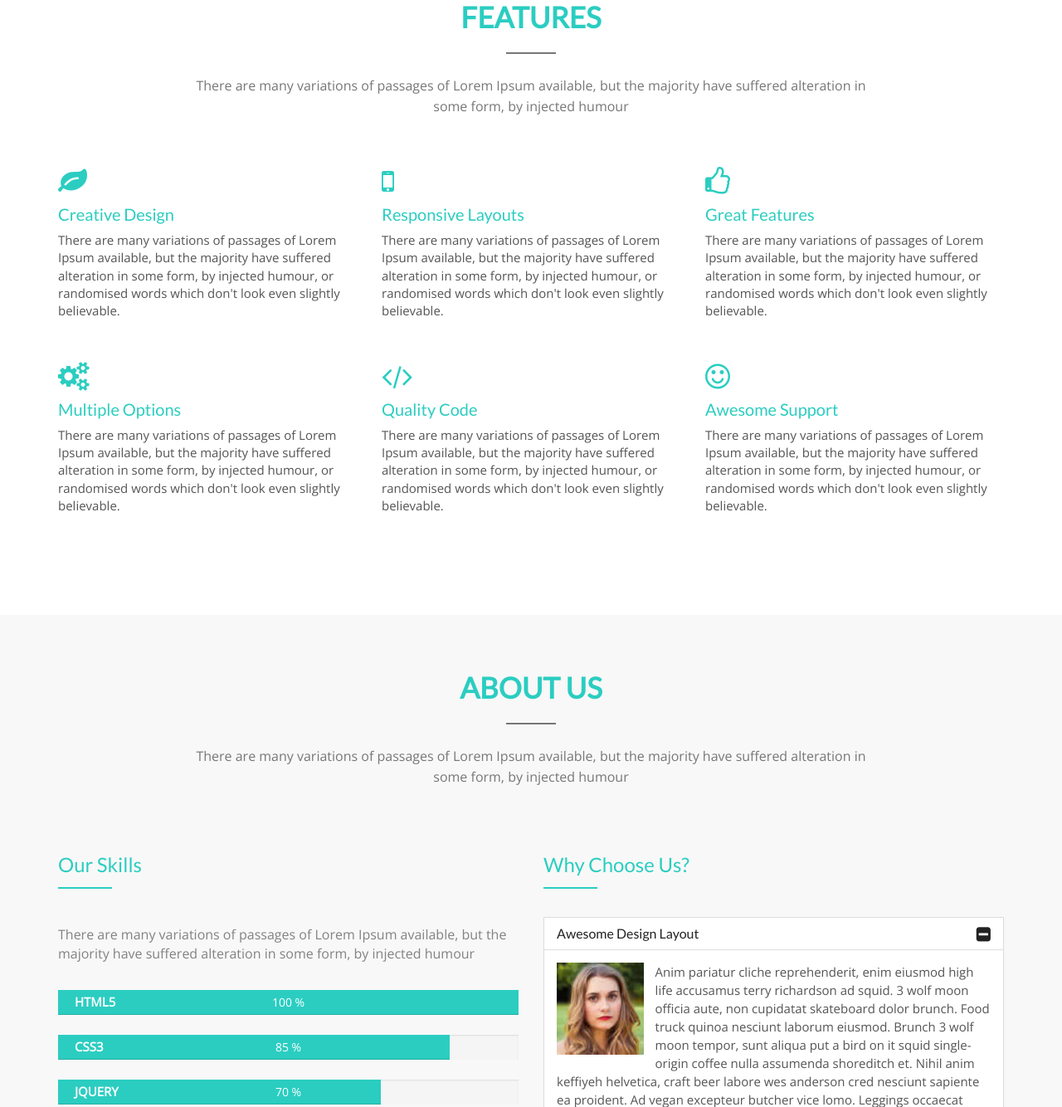
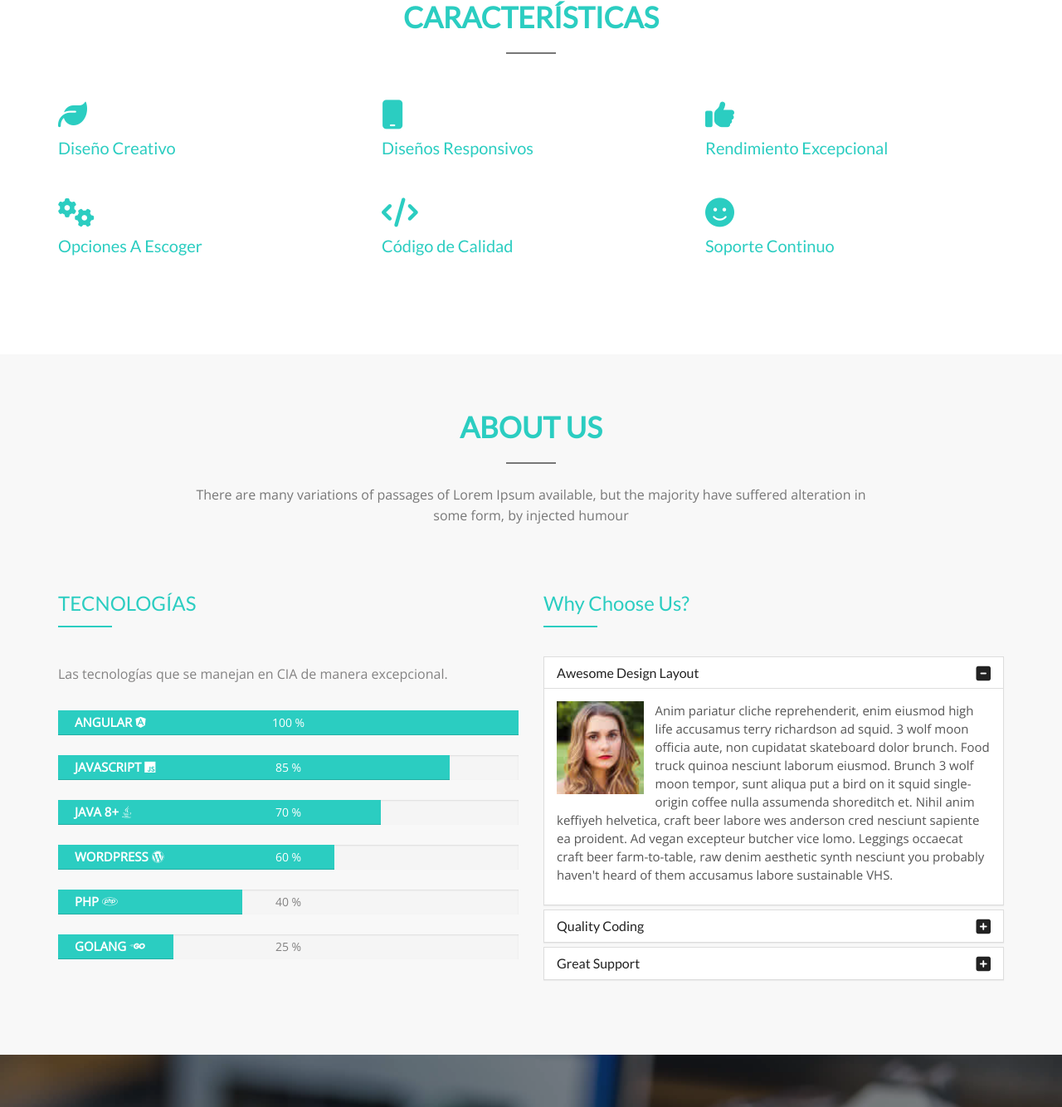
Before and after one commit to Dionisio202/Andes-Innovation-Corporation, a plain HTML site: page index.html in a window 1280 px wide. Shown: the part 789-2123 px from the top of the page at 83% size. Drawn offline with nearby package versions, Linux system fonts and the light colour scheme; animation ran at ten frames a second; a web font is replaced by a local one.

Commit message:
Cambios en index.html SKILLS AND CHARACTER.

```diff
--- a/index.html
+++ b/index.html
@@ -32,6 +32,7 @@
     <link href='https://fonts.googleapis.com/css?family=Open+Sans' rel='stylesheet' type='text/css'>
     <!-- Lato for Title -->
     <link href='https://fonts.googleapis.com/css?family=Lato' rel='stylesheet' type='text/css'>
+    <link rel="stylesheet" href="https://cdnjs.cloudflare.com/ajax/libs/font-awesome/6.5.1/css/all.min.css">
 
   </head>
   <body>
@@ -170,7 +171,7 @@
           </button>
           <!-- LOGO -->
           <!-- TEXT BASED LOGO -->
-          <a class="navbar-brand" href="index.html">Andes Innovation Corporation</a>
+          <a class="navbar-brand" href="index.html">Corporación de Innovación Andes</a>
           <!-- IMG BASED LOGO  -->
            <!-- <a class="navbar-brand" href="index.html"><img src="assets/images/logo.png" alt="logo"></a> -->
         </div>
@@ -248,9 +249,8 @@
       <div class="row">
         <div class="col-md-12">
           <div class="title-area">
-            <h2 class="title">Features</h2>
+            <h2 class="title">CARACTERÍSTICAS</h2>
             <span class="line"></span>
-            <p>There are many variations of passages of Lorem Ipsum available, but the majority have suffered alteration in some form, by injected humour</p>
           </div>
         </div>
         <div class="col-md-12">
@@ -259,43 +259,37 @@
               <div class="col-md-4 col-sm-6">
                 <div class="single-feature wow zoomIn">
                   <i class="fa fa-leaf feature-icon"></i>
-                  <h4 class="feat-title">Creative Design</h4>
-                  <p>There are many variations of passages of Lorem Ipsum available, but the majority have suffered alteration in some form, by injected humour, or randomised words which don't look even slightly believable.</p>
+                  <h4 class="feat-title">Diseño Creativo</h4>
                 </div>
               </div>
               <div class="col-md-4 col-sm-6">
                 <div class="single-feature wow zoomIn">
                   <i class="fa fa-mobile feature-icon"></i>
-                  <h4 class="feat-title">Responsive Layouts</h4>
-                  <p>There are many variations of passages of Lorem Ipsum available, but the majority have suffered alteration in some form, by injected humour, or randomised words which don't look even slightly believable.</p>
+                  <h4 class="feat-title">Diseños Responsivos</h4>
                 </div>
               </div>
               <div class="col-md-4 col-sm-6">
                 <div class="single-feature wow zoomIn">
                   <i class="fa fa-thumbs-o-up feature-icon"></i>
-                  <h4 class="feat-title">Great Features</h4>
-                  <p>There are many variations of passages of Lorem Ipsum available, but the majority have suffered alteration in some form, by injected humour, or randomised words which don't look even slightly believable.</p>
+                  <h4 class="feat-title">Rendimiento Excepcional</h4>
                 </div>
               </div>
               <div class="col-md-4 col-sm-6">
                 <div class="single-feature wow zoomIn">
                   <i class="fa fa-gears feature-icon"></i>
-                  <h4 class="feat-title">Multiple Options</h4>
-                  <p>There are many variations of passages of Lorem Ipsum available, but the majority have suffered alteration in some form, by injected humour, or randomised words which don't look even slightly believable.</p>
+                  <h4 class="feat-title">Opciones A Escoger</h4>
                 </div>
               </div>
               <div class="col-md-4 col-sm-6">
                 <div class="single-feature wow zoomIn">
                   <i class="fa fa-code feature-icon"></i>
-                  <h4 class="feat-title">Quality Code</h4>
-                  <p>There are many variations of passages of Lorem Ipsum available, but the majority have suffered alteration in some form, by injected humour, or randomised words which don't look even slightly believable.</p>
+                  <h4 class="feat-title">Código de Calidad</h4>
                 </div>
               </div>
               <div class="col-md-4 col-sm-6">
                 <div class="single-feature wow zoomIn">
                   <i class="fa fa-smile-o feature-icon"></i>
-                  <h4 class="feat-title">Awesome Support</h4>
-                  <p>There are many variations of passages of Lorem Ipsum available, but the majority have suffered alteration in some form, by injected humour, or randomised words which don't look even slightly believable.</p>
+                  <h4 class="feat-title">Soporte Continuo</h4>
                 </div>
               </div>
             </div>
@@ -322,37 +316,49 @@
             <div class="row">
               <div class="col-md-6">
                 <div class="our-skill">
-                  <h3>Our Skills</h3>
+                  <h3>TECNOLOGÍAS</h3>
                   <div class="our-skill-content">
-                  <p>There are many variations of passages of Lorem Ipsum available, but the majority have suffered alteration in some form, by injected humour</p>
+                  <p>Las tecnologías que se manejan en CIA de manera excepcional.</p>
                     <div class="progress">
                       <div class="progress-bar six-sec-ease-in-out" role="progressbar" data-transitiongoal="100">
-                        <span class="progress-title">Html5</span>
+                        <span class="progress-title">
+                          Angular <i class="fa-brands fa-angular"></i>
+                        </span>
                       </div>
                   </div>
                   <div class="progress">
                       <div class="progress-bar six-sec-ease-in-out" role="progressbar" data-transitiongoal="85">
-                        <span class="progress-title">Css3</span>
+                        <span class="progress-title">
+                          JavaScript <i class="fa-brands fa-js"></i>
+                        </span>
                       </div>
                   </div>
                   <div class="progress">
                       <div class="progress-bar six-sec-ease-in-out" role="progressbar" data-transitiongoal="70">
-                        <span class="progress-title">JQuery</span>
+                        <span class="progress-title">
+                          Java 8+ <i class="fa-brands fa-java"></i>
+                        </span>
                       </div>
                   </div>
                   <div class="progress">
                       <div class="progress-bar six-sec-ease-in-out" role="progressbar" data-transitiongoal="60">
-                        <span class="progress-title">wordPress</span>
+                        <span class="progress-title">
+                          WordPress <i class="fa-brands fa-wordpress"></i>
+                        </span>
                       </div>
                   </div>
                   <div class="progress">
                       <div class="progress-bar six-sec-ease-in-out" role="progressbar" data-transitiongoal="40">
-                        <span class="progress-title">Php</span>
+                        <span class="progress-title">
+                          PHP <i class="fa-brands fa-php"></i>
+                        </span>
                       </div>
                   </div>
-                   <div class="progress">
+                  <div class="progress">
                       <div class="progress-bar six-sec-ease-in-out" role="progressbar" data-transitiongoal="25">
-                        <span class="progress-title">Java</span>
+                        <span class="progress-title">
+                          GOLANG <i class="fa-brands fa-golang"></i>
+                        </span>
                       </div>
                   </div>
                   </div>
```
